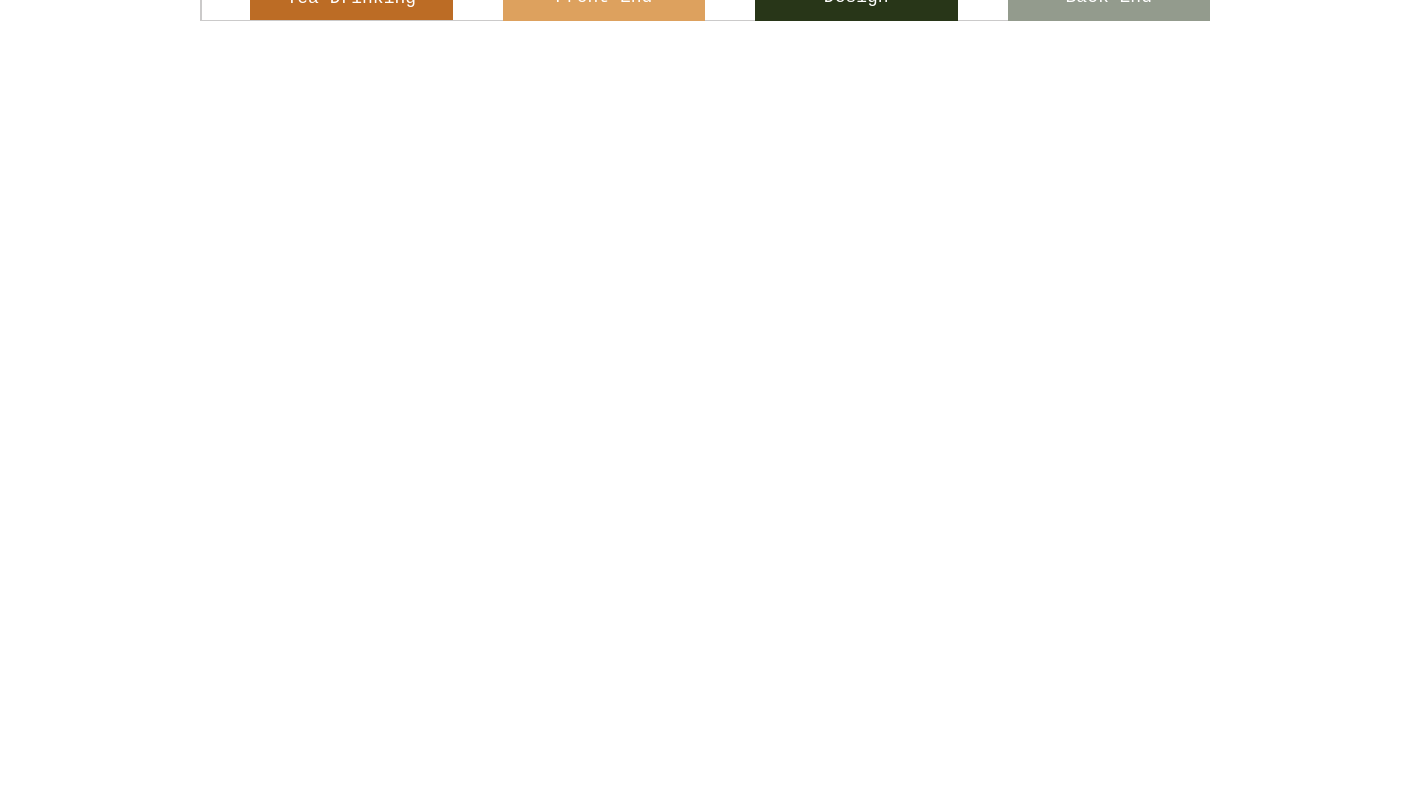
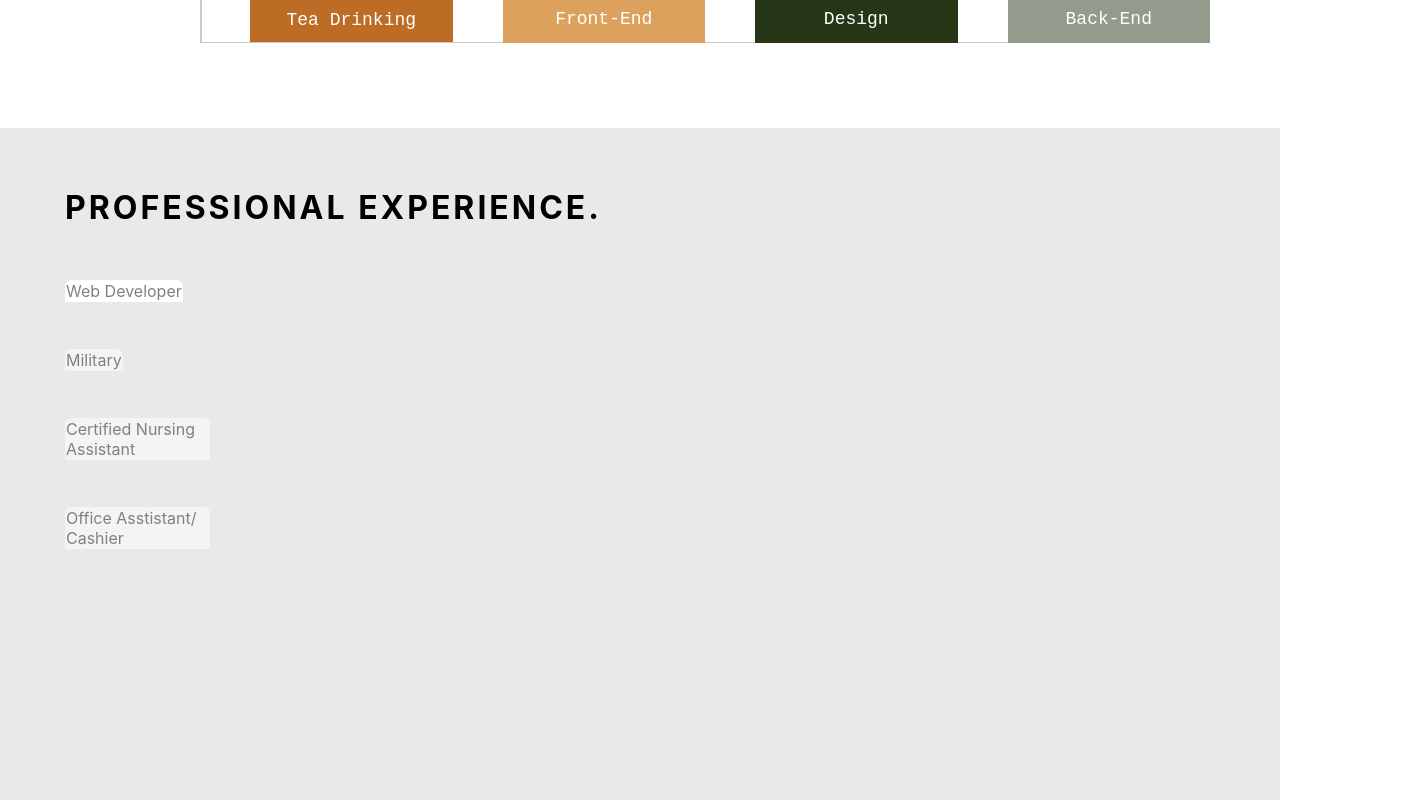
Before and after one commit to thipkeovilay/Thip_Keovilay_Portfolio, a React (Create React App) app: page /about in a window 1280 px wide. Shown: the part 1520-2320 px from the top of the page, 1403 px wide, since content can reach past the window. Before the commit the page ends 1626 px from the top, so only its background shows below. Built offline with nearby package versions, Linux system fonts and the light colour scheme.

Commit message:
updated styling on home page and nav bar.

```diff
--- a/src/components/About/About.css
+++ b/src/components/About/About.css
@@ -244,3 +244,57 @@
   font-size: 18px;
   color: #ffffff;
 }
+
+.about-section-five {
+  background-color: #ebe9e7;
+  height: 95vh;
+}
+
+.experience-container {
+  display: flex;
+}
+
+.experience {
+  margin-top: 0;
+  padding-left: 65px;
+  font-family: -apple-system, BlinkMacSystemFont, "Segoe UI", Roboto, Oxygen,
+    Ubuntu, Cantarell, "Open Sans", "Helvetica Neue", sans-serif;
+  letter-spacing: 3px;
+  padding-top: 60px;
+}
+
+.ex {
+  flex-wrap: wrap;
+  list-style: none;
+  width: 130px;
+  margin-left: 40px;
+}
+
+.ex li {
+  margin-bottom: 15px;
+  margin-left: -15px;
+}
+
+.ex-tabs.pro-ex-tabs .ex-link.active,
+.ex-tabs.pro-ex-tabs .ex-item.show .ex-link {
+  color: gray;
+  background-color: #ffffff;
+  border-color: #ffffff;
+}
+
+.ex-tabs.pro-ex-tabs .ex-link {
+  border: 1px solid transparent;
+  color: gray;
+  background-color: rgba(255, 255, 255, 0.5);
+  transition: all 0.2s ease-out;
+  border-top-left-radius: 0.4rem;
+  border-top-right-radius: 0.4rem;
+}
+
+.tab-pane {
+  transition: opacity 0.15s linear;
+}
+
+.ex-item {
+  display: flex;
+}
--- a/src/components/About/About.jsx
+++ b/src/components/About/About.jsx
@@ -1,4 +1,4 @@
-import React from "react";
+import React, { useState } from "react";
 import "./About.css";
 import Leaf from "../../assets/leaf.png";
 import Code from "../../assets/code.png";
@@ -6,11 +6,44 @@ import Avatar from "../../assets/avatar.png";
 import Pear from "../../assets/pear.png";
 
 const About = () => {
+  const [developerStatus, setDeveloperStatus] = useState("active");
+  const [militaryStatus, setMilitaryStatus] = useState("");
+  const [cnaStatus, setCnaStatus] = useState("");
+  const [officeStatus, setOfficeStatus] = useState("");
+
+  const developerClick = (event) => {
+    setDeveloperStatus("active");
+    setMilitaryStatus("");
+    setCnaStatus("");
+    setOfficeStatus("");
+  };
+
+  const militaryClick = (event) => {
+    setDeveloperStatus("");
+    setMilitaryStatus("active");
+    setCnaStatus("");
+    setOfficeStatus("");
+  };
+
+  const cnaClick = (event) => {
+    setDeveloperStatus("");
+    setMilitaryStatus("");
+    setCnaStatus("active");
+    setOfficeStatus("");
+  };
+
+  const officeClick = (event) => {
+    setDeveloperStatus("");
+    setMilitaryStatus("");
+    setCnaStatus("");
+    setOfficeStatus("active");
+  };
+
   return (
     <div className="about-component">
       <div className="about-section-one">
         <div className="about-img">
-          <img className="leaf" src={Leaf} alt="Leaf Image"></img>
+          <img className="leaf" src={Leaf} alt="Leaf"></img>
         </div>
         <div className="about-me">
           <h1 className="about">ABOUT ME.</h1>
@@ -31,7 +64,7 @@ const About = () => {
       <div className="about-section-two">
         <img className="code" src={Code} alt="Code Symbol"></img>
         <p className="sign">+</p>
-        <img className="avatar" src={Avatar} alt="Avatar Image"></img>
+        <img className="avatar" src={Avatar} alt="Avatar"></img>
         <p className="sign">=</p>
         <img className="pear" src={Pear} alt="Pear Symbol"></img>
       </div>
@@ -71,6 +104,97 @@ const About = () => {
           </div>
         </div>
       </div>
+      <div className="about-section-five">
+        <h1 className="experience">PROFESSIONAL EXPERIENCE.</h1>
+        <div className="experience-container">
+          <ul className="ex ex-tabs pro-ex-tabs" role="tablist">
+            <li className="ex-item">
+              <p
+                className={`ex-link ${developerStatus}`}
+                role="tab"
+                onClick={() => developerClick()}
+              >
+                Web Developer
+              </p>
+            </li>
+            <li className="ex-item">
+              <p
+                className={`ex-link ${militaryStatus}`}
+                role="tab"
+                onClick={() => militaryClick()}
+              >
+                Military
+              </p>
+            </li>
+            <li className="ex-item">
+              <p
+                className={`ex-link ${cnaStatus}`}
+                role="tab"
+                onClick={() => cnaClick()}
+              >
+                Certified Nursing Assistant
+              </p>
+            </li>
+            <li className="ex-item">
+              <p
+                className={`ex-link ${officeStatus}`}
+                role="tab"
+                onClick={() => officeClick()}
+              >
+                Office Asstistant/ Cashier
+              </p>
+            </li>
+          </ul>
+          <div className="ex-desc ex-desc-with-tabs">
+            <div className="tab-content">
+              <div className="tab-pane fade active show" role="tabpanel">
+                {/* <p>
+                  {() => {
+                    switch (this.state.) {
+                      case "developer":
+                        return "hello";
+                      case "military":
+                        return "bye";
+                      case "cna":
+                        return "okay";
+                      case "office":
+                        return "sure";
+                    }
+                  }}
+                </p> */}
+                {/* <p
+                  className={`ex-link ${developerStatus}`}
+                  role="tab"
+                  onClick={() => developerClick()}
+                >
+                  hello
+                </p>
+                <p
+                  className={`ex-link ${militaryStatus}`}
+                  role="tab"
+                  onClick={() => militaryClick()}
+                >
+                  bye
+                </p>
+                <p
+                  className={`ex-link ${cnaStatus}`}
+                  role="tab"
+                  onClick={() => cnaClick()}
+                >
+                  okay
+                </p>
+                <p
+                  className={`ex-link ${officeStatus}`}
+                  role="tab"
+                  onClick={() => officeClick()}
+                >
+                  sure
+                </p> */}
+              </div>
+            </div>
+          </div>
+        </div>
+      </div>
     </div>
   );
 };
--- a/src/components/Home/Home.css
+++ b/src/components/Home/Home.css
@@ -7,27 +7,29 @@
 .home-container {
   display: flex;
   color: #343a40;
+  width: 100vw;
+  height: 100vh;
 }
 
 .profile-image {
   width: 350px;
   height: 470px;
-  padding-left: 180px;
-  padding-top: 100px;
-  position: relative;
+  margin-left: 180px;
+  margin-top: 100px;
 }
 
 .profile {
-  width: 50vw;
-  height: 91.5vh;
+  width: 100%;
+  height: 100%;
   background-color: #ebe9e7;
+  /* padding-top: 85px; */
 }
 
 .notepad {
-  width: 50vw;
-  height: 79.5vh;
-  padding-top: 100px;
+  width: 100%;
+  height: 100%;
   background-color: #f2f0ec;
+  /* padding-top: 180px; */
 }
 
 .notepad-content {
@@ -35,6 +37,7 @@
   padding-left: 50px;
   width: 28rem;
   background-color: white;
+  margin-top: 95px;
   padding-bottom: 20px;
   padding-top: 37px;
   padding-right: 30px;
@@ -52,7 +55,6 @@
   background-size: 100% 2.5rem;
   padding-left: 6rem;
   z-index: 4;
-  position: relative;
 }
 
 .welcome {
@@ -100,14 +102,14 @@
   width: 200px;
   height: 200px;
   position: absolute;
-  padding-top: 10px;
-  padding-left: 500px;
+  margin-top: 10px;
+  margin-left: 500px;
 }
 
 .flower-symbol {
   width: 300px;
   height: 300px;
   position: absolute;
-  padding-top: 355px;
-  padding-left: 20px;
+  margin-top: 355px;
+  margin-left: 20px;
 }
--- a/src/components/Home/Home.jsx
+++ b/src/components/Home/Home.jsx
@@ -18,11 +18,7 @@ const Home = () => {
           src={FlowerSymbol}
           alt="Flower of Life Symbol"
         ></img>
-        <img
-          className="profile-image"
-          src={ProfileImage}
-          alt="Profile Image"
-        ></img>
+        <img className="profile-image" src={ProfileImage} alt="Profile"></img>
       </div>
       <div className="notepad">
         <div className="notepad-content">
--- a/src/components/Navbar/Navbar.css
+++ b/src/components/Navbar/Navbar.css
@@ -4,7 +4,7 @@
     Ubuntu, Cantarell, "Open Sans", "Helvetica Neue", sans-serif;
   position: sticky;
   top: 0;
-  width: 100%;
+  width: 100vw;
   background-color: #ffffff;
 }
 
@@ -12,8 +12,6 @@
   width: 60px;
   height: 60px;
   margin-right: 20px;
-  margin-top: -21px;
-  margin-bottom: -21px;
 }
 
 .navbar ul li {
@@ -23,13 +21,16 @@
 .links {
   display: flex;
   width: 100vw;
-  justify-content: right;
-  padding-top: 10px;
-  padding-bottom: 10px;
 }
 
 .navbar ul {
   display: flex;
+}
+
+.nav-links-right {
+  display: flex;
+  align-items: center;
+  justify-content: right;
 }
 
 .about-link {
@@ -60,6 +61,8 @@
     Ubuntu, Cantarell, "Open Sans", "Helvetica Neue", sans-serif;
   font-size: 14px;
   letter-spacing: 3px;
+  display: flex;
+  align-items: center;
 }
 
 a {
--- a/src/components/Navbar/Navbar.jsx
+++ b/src/components/Navbar/Navbar.jsx
@@ -14,6 +14,7 @@ const Navbar = () => {
               HOME
             </Link>
           </li>
+          <div className="nav-links-right">
             <li className="about-link">
               <Link to="/about" style={{ textDecoration: "none" }}>
                 ABOUT
@@ -24,10 +25,12 @@ const Navbar = () => {
                 PROJECTS
               </Link>
             </li>
-        </ul>
+
             <Link to="/contact">
               <button className="contact-button">CONTACT</button>
             </Link>
+          </div>
+        </ul>
       </div>
     </div>
   );
```
Also changed, not shown: src/components/Projects/Projects.jsx (+7 -20 lines). Lines whose indentation alone changed are shown as unchanged.
